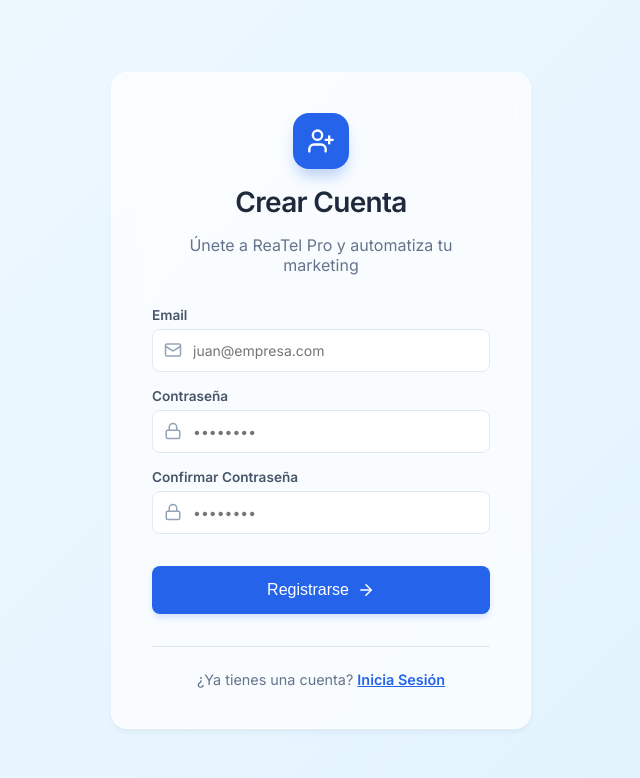
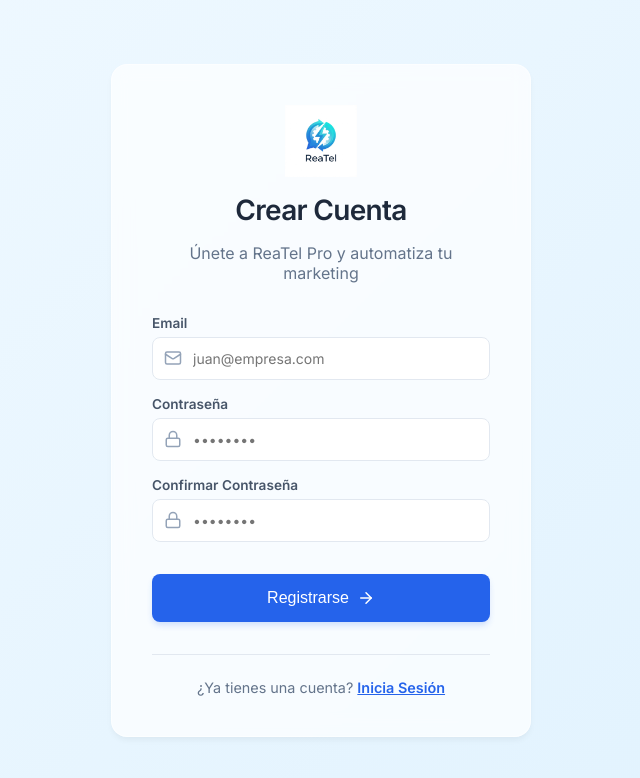
Before and after one commit to GabrielEsq1/Whatsapp-automatization-campaing-dms, a Next.js app: page /auth/register in a window 1280 px wide. Shown: the top 778 px of the page, without its empty margins (319-959 px from the left). Built offline with nearby package versions, Linux system fonts and the light colour scheme.

Commit message:
Add new ReaTel Logo

```diff
--- a/pages/auth/register.js
+++ b/pages/auth/register.js
@@ -59,9 +59,7 @@
                 style={{ width: '100%', maxWidth: '420px', padding: '2.5rem' }}
             >
                 <div style={{ textAlign: 'center', marginBottom: '2rem' }}>
-                    <div style={{ width: 56, height: 56, background: '#2563eb', borderRadius: 16, display: 'flex', alignItems: 'center', justifyContent: 'center', margin: '0 auto 1rem', color: 'white', boxShadow: '0 10px 15px -3px rgba(37, 99, 235, 0.3)' }}>
-                        <UserPlus size={28} />
-                    </div>
+                    <img src="/logo.png" alt="ReaTel Logo" style={{ width: 72, height: 72, margin: '0 auto 1rem', display: 'block' }} />
                     <h1 style={{ fontSize: '1.75rem', marginBottom: '0.5rem', color: '#1e293b' }}>Crear Cuenta</h1>
                     <p style={{ color: '#64748b' }}>Únete a ReaTel Pro y automatiza tu marketing</p>
                 </div>
--- a/pages/auth/signin.js
+++ b/pages/auth/signin.js
@@ -35,9 +35,7 @@
                 style={{ width: '100%', maxWidth: '400px', padding: '2.5rem' }}
             >
                 <div style={{ textAlign: 'center', marginBottom: '2rem' }}>
-                    <div style={{ width: 48, height: 48, background: '#2563eb', borderRadius: 12, display: 'flex', alignItems: 'center', justifyContent: 'center', margin: '0 auto 1rem', color: 'white' }}>
-                        <Smartphone size={24} />
-                    </div>
+                    <img src="/logo.png" alt="ReaTel Logo" style={{ width: 64, height: 64, margin: '0 auto 1rem', display: 'block' }} />
                     <h1 style={{ fontSize: '1.5rem', marginBottom: '0.5rem' }}>Bienvenido</h1>
                     <p style={{ color: 'var(--muted-foreground)' }}>Inicia sesión en ReaTel Pro</p>
                 </div>
```
Also changed, not shown: pages/dashboard.js (+3 -4 lines), public/logo.png (added).
